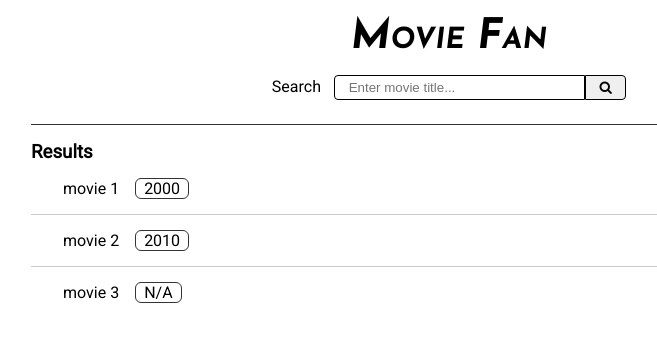
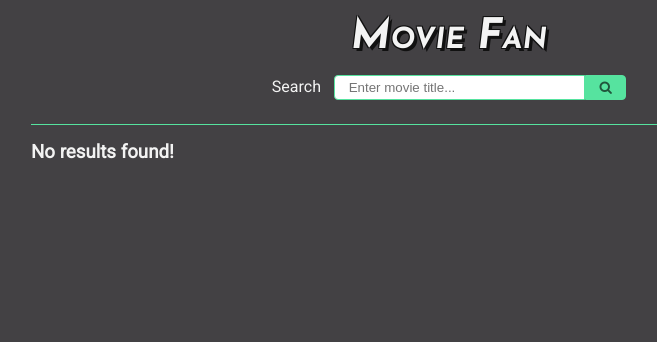
Before and after one commit to terchiem/movie-fan, a React (Create React App) app in the folder client/: page / in a window 1280 px wide. Shown: the top 342 px of the page, without its empty margins (191-848 px from the left). Built offline with nearby package versions, Linux system fonts and the light colour scheme.

Commit message:
Add color theme to all styling

```diff
--- a/client/src/App.js
+++ b/client/src/App.js
@@ -6,15 +6,9 @@ import './App.css';
 import Header from './components/Header/Header';
 import Routes from './components/Routes/Routes';
 
-const TEST_MOVIES = [
-  { id: 1, title: 'movie 1', year: 2000 },
-  { id: 2, title: 'movie 2', year: 2010 },
-  { id: 3, title: 'movie 3', year: 'N/A' },
-]
-
 function App() {
   const history = useHistory();
-  const [movies, setMovies] = useState(TEST_MOVIES);
+  const [movies, setMovies] = useState([]);
   const [loading, setLoading] = useState(false);
 
   const search = async (searchTerm) => {
--- a/client/src/components/Header/Header.css
+++ b/client/src/components/Header/Header.css
@@ -1,7 +1,7 @@
 .Header {
   padding-top: 1em;
   padding-bottom: 0.5em;
-  border-bottom: 1px solid #333;
+  border-bottom: 1px solid var(--primaryGreen);
   text-align: center;
 }
 
@@ -9,4 +9,11 @@
   font-variant: small-caps;
   font-family: 'Josefin Sans', sans-serif;
   font-size: 42px;
+  color: var(--white);
+  text-shadow:
+    3px 3px 0 var(--black),
+    -1px -1px 0 var(--black),
+    -1px 1px 0 var(--black),
+    1px -1px 0 var(--black),
+    1px 1px 0 var(--black);
 }
--- a/client/src/components/MovieDetails/MovieDetails.css
+++ b/client/src/components/MovieDetails/MovieDetails.css
@@ -8,15 +8,22 @@
 }
 
 .details-wrapper > * {
+  margin-top: 1em;
   padding: 2em;
 }
 
 .info h2 {
+  margin-bottom: 0.5em;
   font-size: 32px;
 }
 
 .info h3 {
   margin-top: 0.6em;
+  margin-bottom: 0.2em;
+}
+
+.info p {
+  margin-bottom: 1em;
 }
 
 .votes {
@@ -30,6 +37,7 @@
   padding: 1em;
   width: 12em;
   border-radius: 10px;
+  border: none;
   font-size: 14px;
   cursor: pointer;
 }
@@ -39,28 +47,35 @@
 }
 
 .upvote {
-  color: green;
+  background-color: var(--darkGreen);
+  color: var(--white);
 }
 
 .upvote:hover {
-  background-color: green;
-  color: white;
+  background-color: var(--white);
+  color: var(--darkGreen);
 }
 
 .downvote {
-  color: red;
+  background-color: var(--red);
+  color: var(--white);
 }
 
 .downvote:hover {
-  background-color: red;
-  color: white;
+  background-color: var(--white);
+  color: var(--red);
 }
 
 .back-link {
   margin: 2em;
-  padding: 0 1em;
-  border: 1px solid black;
+  padding: 0.2em 1em;
   border-radius: 6px;
-  color: #000;
+  border: 1px solid var(--darkGreen);
+  background-color: var(--primaryGreen);
+  color: var(--darkGreen);
   text-decoration: none;
 }
+
+.back-link:hover {
+  background-color: var(--lightGreen);
+}
--- a/client/src/components/MovieListItem/MovieListItem.css
+++ b/client/src/components/MovieListItem/MovieListItem.css
@@ -1,10 +1,10 @@
 .MovieListItem {
-  border-bottom: 1px solid #ccc;
+  border-bottom: 1px solid var(--midGray);
   padding: 1em 2em;
 }
 
 .MovieListItem:hover {
-  background-color: #eee;
+  background-color: rgba(255,255,255,0.01);
 }
 
 .MovieListItem:last-child {
@@ -13,16 +13,20 @@
 
 .MovieListItem a {
   text-decoration: none;
-  color: #000;
+  color: var(--white);
 }
 
 .MovieListItem a:hover {
   text-decoration: underline;
+  color: var(--primaryGreen);
 }
 
 .MovieListItem span {
   padding: 0 0.5em;
   margin-left: 1em;
-  border: 1px solid #333;
-  border-radius: 6px;
+  border-radius: 2px;
+  border: 1px solid var(--darkGreen);
+  background-color: var(--primaryGreen);
+  color: var(--darkGreen);
+  font-size: 14px;
 }
--- a/client/src/components/SearchBar/SearchBar.css
+++ b/client/src/components/SearchBar/SearchBar.css
@@ -5,7 +5,7 @@
 
 .SearchBar input,
 .SearchBar button {
-  border: 1px solid black;
+  border: 1px solid var(--primaryGreen);
   padding: 0.3em 1em;
 }
 
@@ -19,5 +19,11 @@
 .SearchBar button {
   border-top-right-radius: var(--input-radius);
   border-bottom-right-radius: var(--input-radius);
+  background-color: var(--primaryGreen);
+  color: var(--darkGreen);
   cursor: pointer;
 }
+
+.SearchBar button:hover {
+  background-color: var(--lightGreen);
+}
--- a/client/src/index.css
+++ b/client/src/index.css
@@ -1,3 +1,14 @@
+:root {
+  --darkGray: #434144;
+  --midGray: #5a585c;
+  --lightGreen: #92fdc9;
+  --primaryGreen: #56E39F;
+  --darkGreen: #21563C;
+  --red: #cd2026;
+  --white: #f3f3f3;
+  --black: #111;
+}
+
 * {
   box-sizing: border-box;
   margin: 0;
@@ -8,6 +19,8 @@ body {
   font-family: 'Roboto', sans-serif;
   -webkit-font-smoothing: antialiased;
   -moz-osx-font-smoothing: grayscale;
+  background-color: var(--darkGray);
+  color: var(--white);
 }
 
 code {
```
